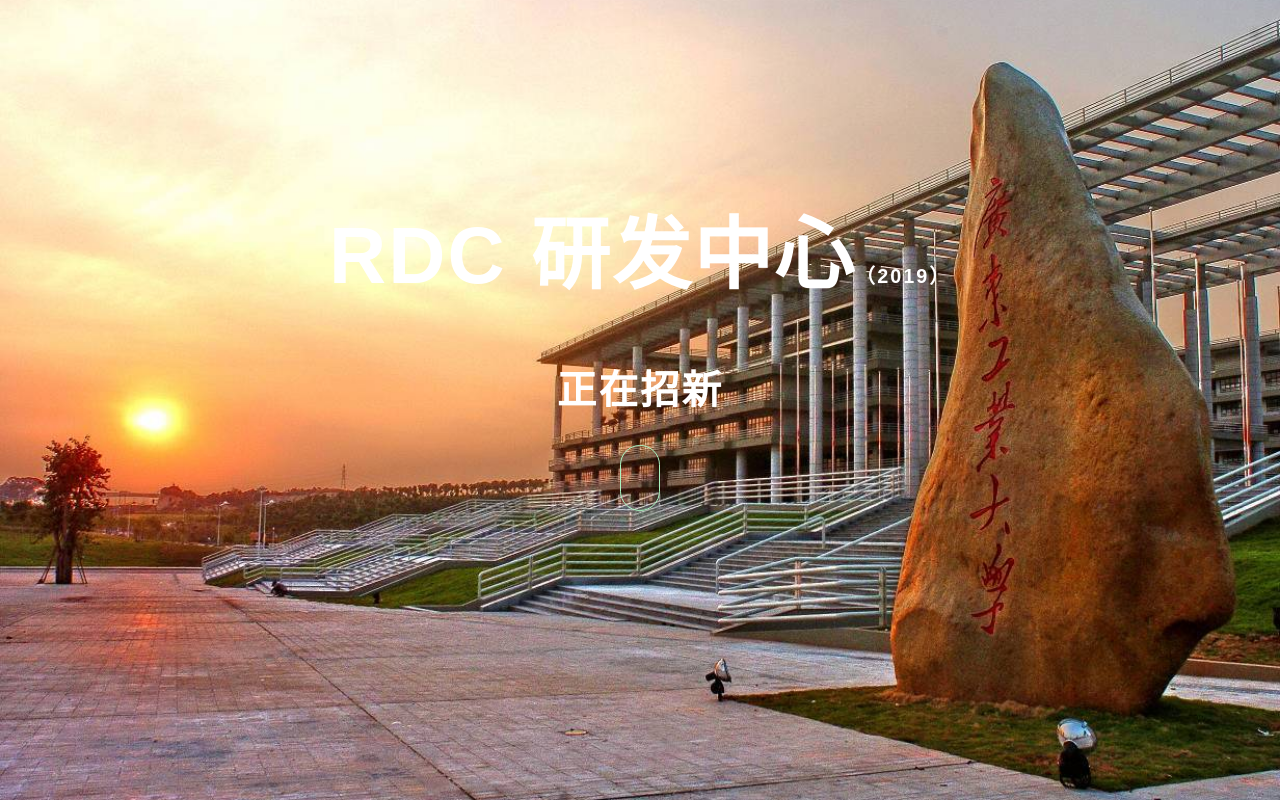
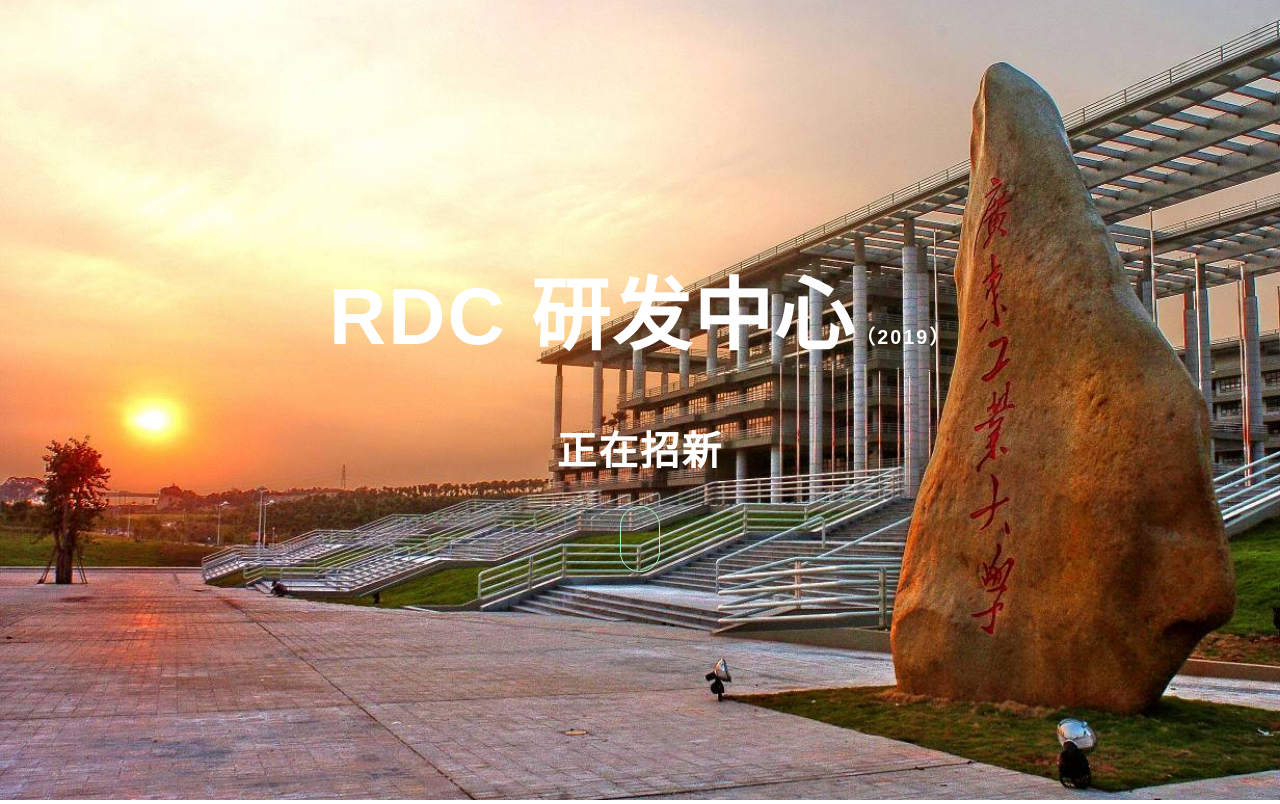
Before and after one commit to lingchuan1/rdc_recruit, a Spring Boot app: page / in a window 1280 px wide. Shown: the top 804 px of the page. Run offline with Spring Boot 4, Linux system fonts and the light colour scheme; some of the project's set-up classes (security, data sources, template engines, error pages and the like) are left out, and stand-ins take their place.

Commit message:
移动端适配

```diff
--- a/src/main/resources/public/index.html
+++ b/src/main/resources/public/index.html
@@ -40,10 +40,12 @@
   </header>
 
   <div class="banner">
-    <h1 class="sec01"><span>RDC 研发中心</span>（2019）<br> </h1>
-    <h2>正在招新</h2>
-    <div class="mouse">
-      <span></span>
+    <div class="h_container">
+      <h1 class="sec01"><span>RDC 研发中心</span>（2019）<br> </h1>
+      <h2>正在招新</h2>
+      <div class="mouse">
+        <span></span>
+      </div>
     </div>
   </div>
 
--- a/src/main/resources/static/css/nav.css
+++ b/src/main/resources/static/css/nav.css
@@ -23,6 +23,10 @@
     width: 100%;
     background-color: #fff;
     z-index: 99;
+}
+
+.h_container{
+    margin-top: -30px;
 }
 
 .main_h {
@@ -234,18 +238,22 @@
     background-size: cover;
     text-align: center;
     color: #fff;
-    padding-top: 6.1rem;
+    /* padding-top: 6.1rem; */
     min-height: 550px;
     letter-spacing: 2px;
     font-family: "Montserrat", sans-serif;
     overflow: hidden;
+    display: flex;
+    display: -webkit-flex;
+    align-items: center;
+    justify-content: center;
 }
 
 .banner h1 {
     font-size: 1.1rem;
     line-height: 1.3;
     margin-bottom: -1.3rem;
-    margin-top: 1.5rem;
+    /* margin-top: 1.5rem; */
 }
 
 .banner h1 span {
--- a/src/main/resources/static/js/nav.js
+++ b/src/main/resources/static/js/nav.js
@@ -6,6 +6,7 @@
   // 封面壁纸尺寸调整
   var winHeight = 0;
   var winWidth = 0;
+  var ua = navigator.userAgent;
   function findDimensions() //函数：获取尺寸
   {
     //获取窗口宽度
@@ -27,14 +28,15 @@
     // var detail = document.getElementById("detail");
     // detail.style.width = winWidth-4;
     $('.banner').css('min-height', winHeight);
-    var ua = navigator.userAgent;
     if (/Android (\d+\.\d+)/.test(ua)) {
       $('.banner').css('min-height', winHeight * 1.5);
     }
   }
   findDimensions();
   //调用函数，获取数值
-  window.onresize = findDimensions;
+  if (!(/Android (\d+\.\d+)/.test(ua))) {
+    window.onresize = findDimensions;
+  }
 
   // var phoneWidth = parseInt(window.screen.width);
   // var phoneScale = phoneWidth / 640;
```
